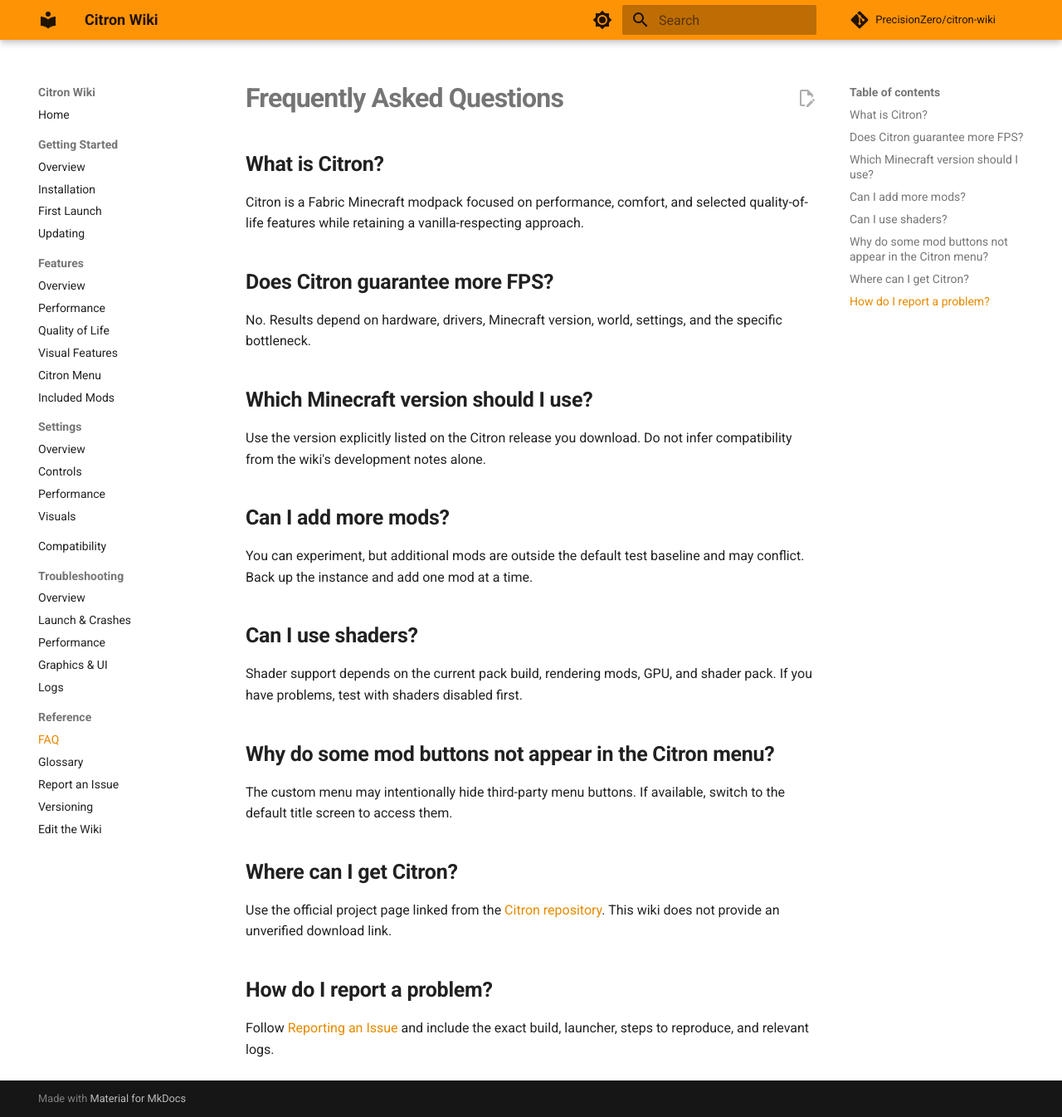
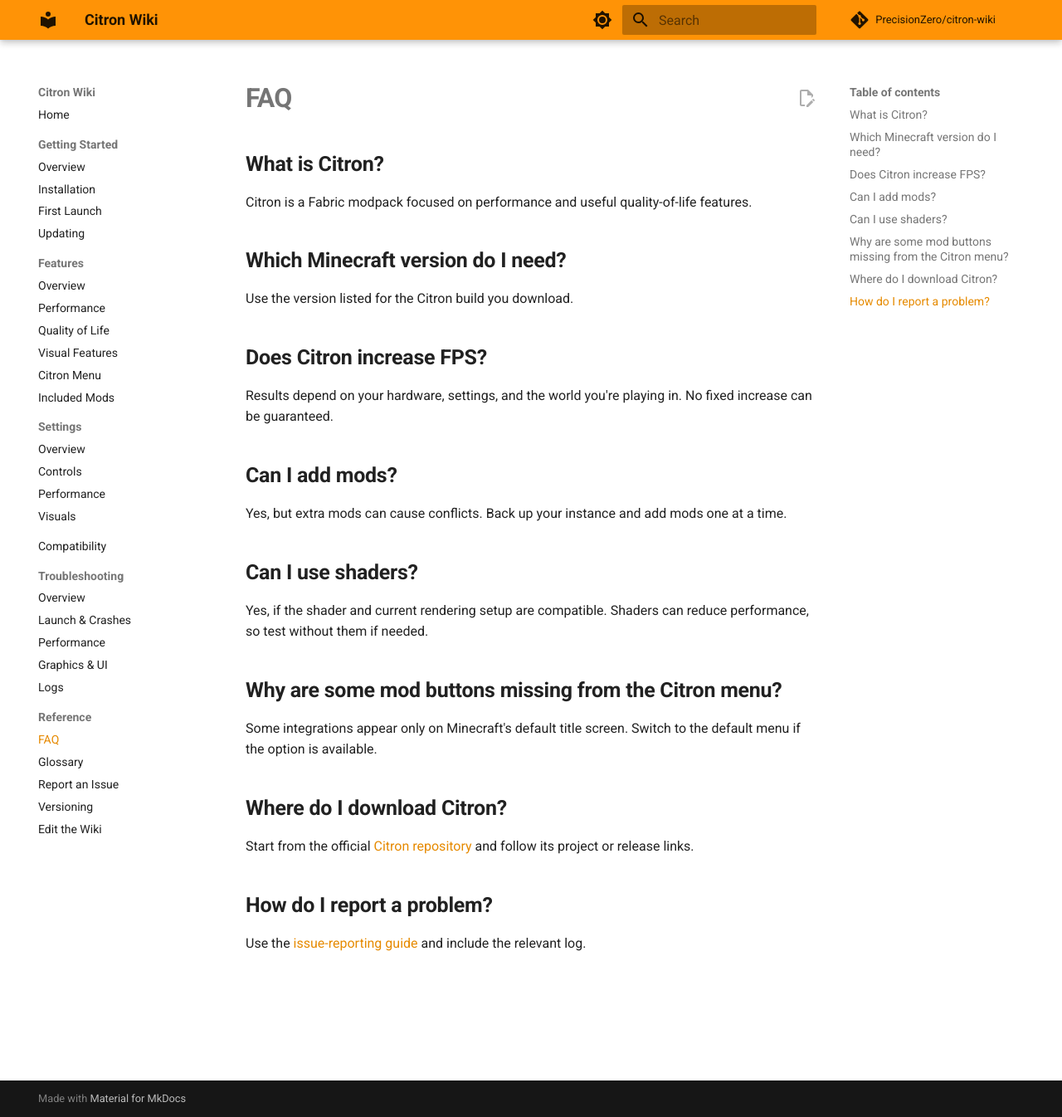
Before and after one commit to PrecisionZero/citron-wiki, an MkDocs documentation site: the page built from docs/faq.md, in a window 1280 px wide and 1346 px high. Shown: the whole window at 83% size. Built offline with MkDocs 1.6.1 and Material for MkDocs 9.7.7, drawn with Linux system fonts in a browser that asks for light colours; comment, search, counter and statistics services are not loaded.

Commit message:
Simplify wiki page: docs/faq.md

```diff
--- a/docs/faq.md
+++ b/docs/faq.md
@@ -1,33 +1,33 @@
-# Frequently Asked Questions
+# FAQ
 
 ## What is Citron?
 
-Citron is a Fabric Minecraft modpack focused on performance, comfort, and selected quality-of-life features while retaining a vanilla-respecting approach.
+Citron is a Fabric modpack focused on performance and useful quality-of-life features.
 
-## Does Citron guarantee more FPS?
+## Which Minecraft version do I need?
 
-No. Results depend on hardware, drivers, Minecraft version, world, settings, and the specific bottleneck.
+Use the version listed for the Citron build you download.
 
-## Which Minecraft version should I use?
+## Does Citron increase FPS?
 
-Use the version explicitly listed on the Citron release you download. Do not infer compatibility from the wiki's development notes alone.
+Results depend on your hardware, settings, and the world you're playing in. No fixed increase can be guaranteed.
 
-## Can I add more mods?
+## Can I add mods?
 
-You can experiment, but additional mods are outside the default test baseline and may conflict. Back up the instance and add one mod at a time.
+Yes, but extra mods can cause conflicts. Back up your instance and add mods one at a time.
 
 ## Can I use shaders?
 
-Shader support depends on the current pack build, rendering mods, GPU, and shader pack. If you have problems, test with shaders disabled first.
+Yes, if the shader and current rendering setup are compatible. Shaders can reduce performance, so test without them if needed.
 
-## Why do some mod buttons not appear in the Citron menu?
+## Why are some mod buttons missing from the Citron menu?
 
-The custom menu may intentionally hide third-party menu buttons. If available, switch to the default title screen to access them.
+Some integrations appear only on Minecraft's default title screen. Switch to the default menu if the option is available.
 
-## Where can I get Citron?
+## Where do I download Citron?
 
-Use the official project page linked from the [Citron repository](https://github.com/PrecisionZero/citron). This wiki does not provide an unverified download link.
+Start from the official [Citron repository](https://github.com/PrecisionZero/citron) and follow its project or release links.
 
 ## How do I report a problem?
 
-Follow [Reporting an Issue](support/issue-reporting.md) and include the exact build, launcher, steps to reproduce, and relevant logs.
+Use the [issue-reporting guide](support/issue-reporting.md) and include the relevant log.
```
